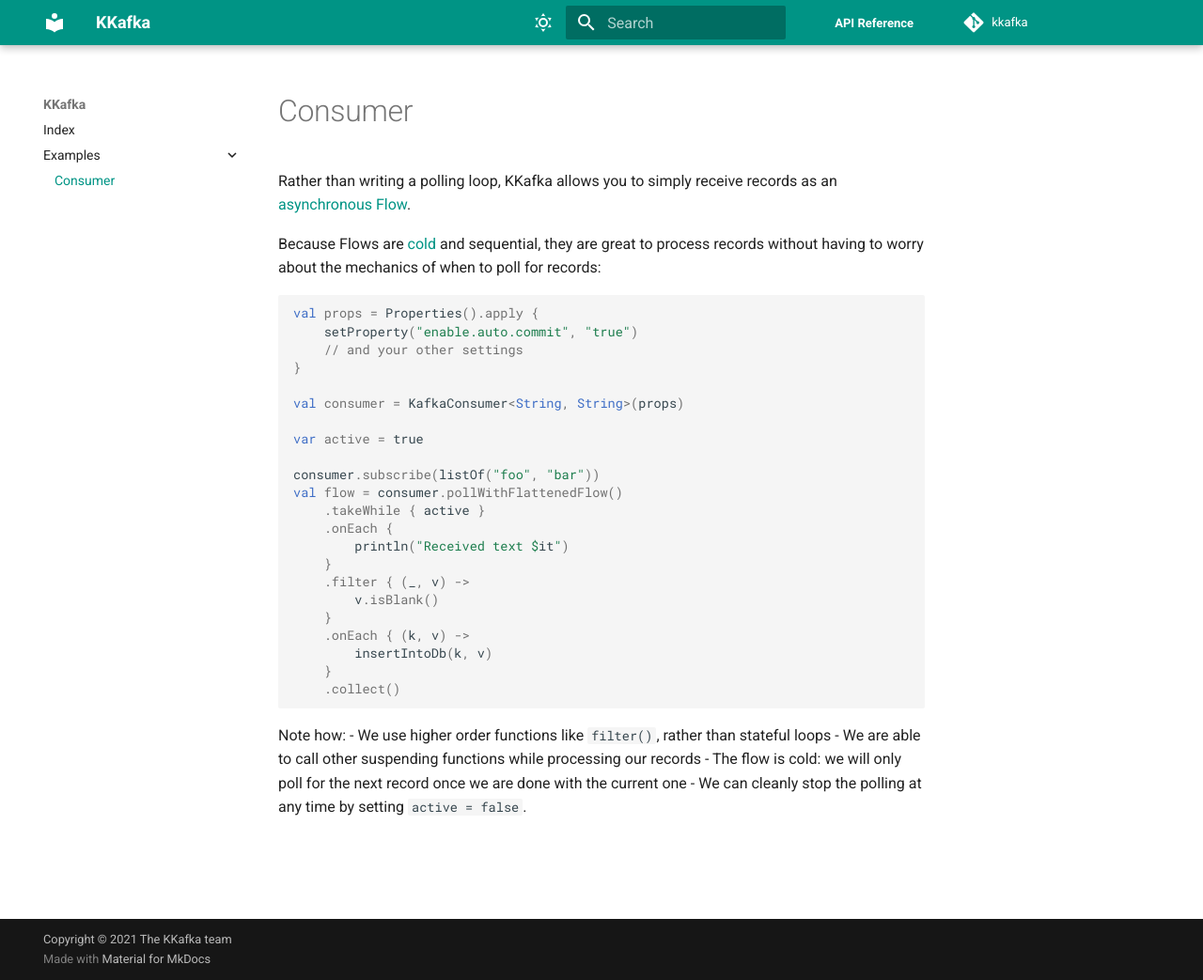
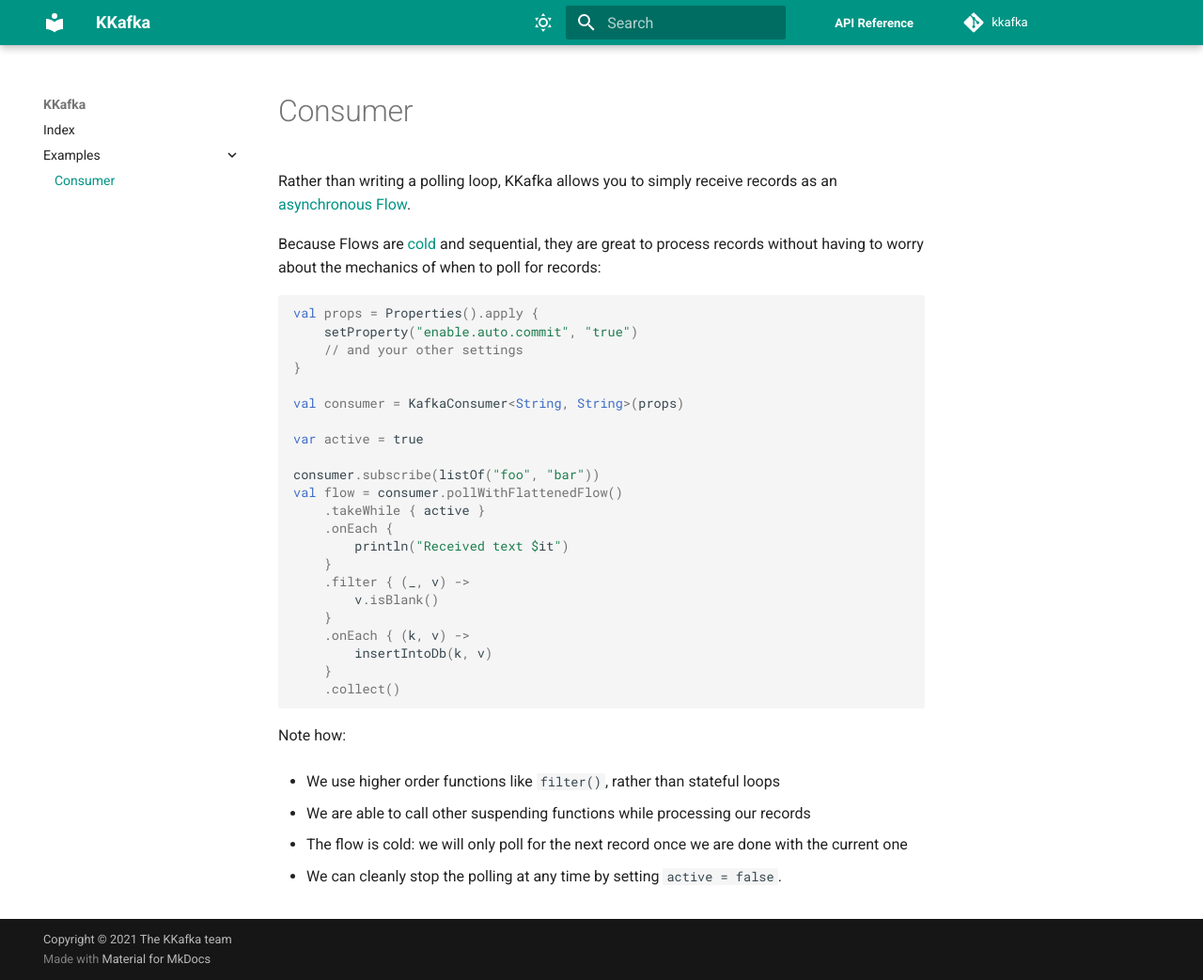
Before and after one commit to kkafkaorg/kkafka, an MkDocs documentation site: the page built from docs/src/doc/docs/examples/consumer.md, in a window 1280 px wide and 1043 px high. Shown: the whole window at 94% size. Built offline with MkDocs 1.6.1 and Material for MkDocs 9.7.7, drawn with Linux system fonts in a browser that asks for light colours; comment, search, counter and statistics services are not loaded; part of the change alters nothing that is shown.

Commit message:
doc(consumer example): fix formatting

```diff
--- a/docs/src/doc/docs/api_reference_button.js
+++ b/docs/src/doc/docs/api_reference_button.js
@@ -4,12 +4,12 @@ document.addEventListener("DOMContentLoaded", function() {
     button.className = "md-header__api-ref"
     let href = document.createElement("a")
     href.target= "_blank"
-    href.href = "/generated/index.html"
+    let currentVersion = window.location.pathname.split("/")[2]
+    href.href = "/kkafka/" + currentVersion + "/generated/index.html"
     href.title = "Go to KDocs"
     href.className = "md-api-ref"
     href.appendChild(document.createTextNode("API Reference"))
     button.appendChild(href)
     let last = nav.children[nav.children.length - 1]
-    console.log(last)
     nav.insertBefore(button, last)
 });
```
Also changed, not shown: docs/src/doc/docs/examples/consumer.md (+5 -2 lines), 1 other file.
